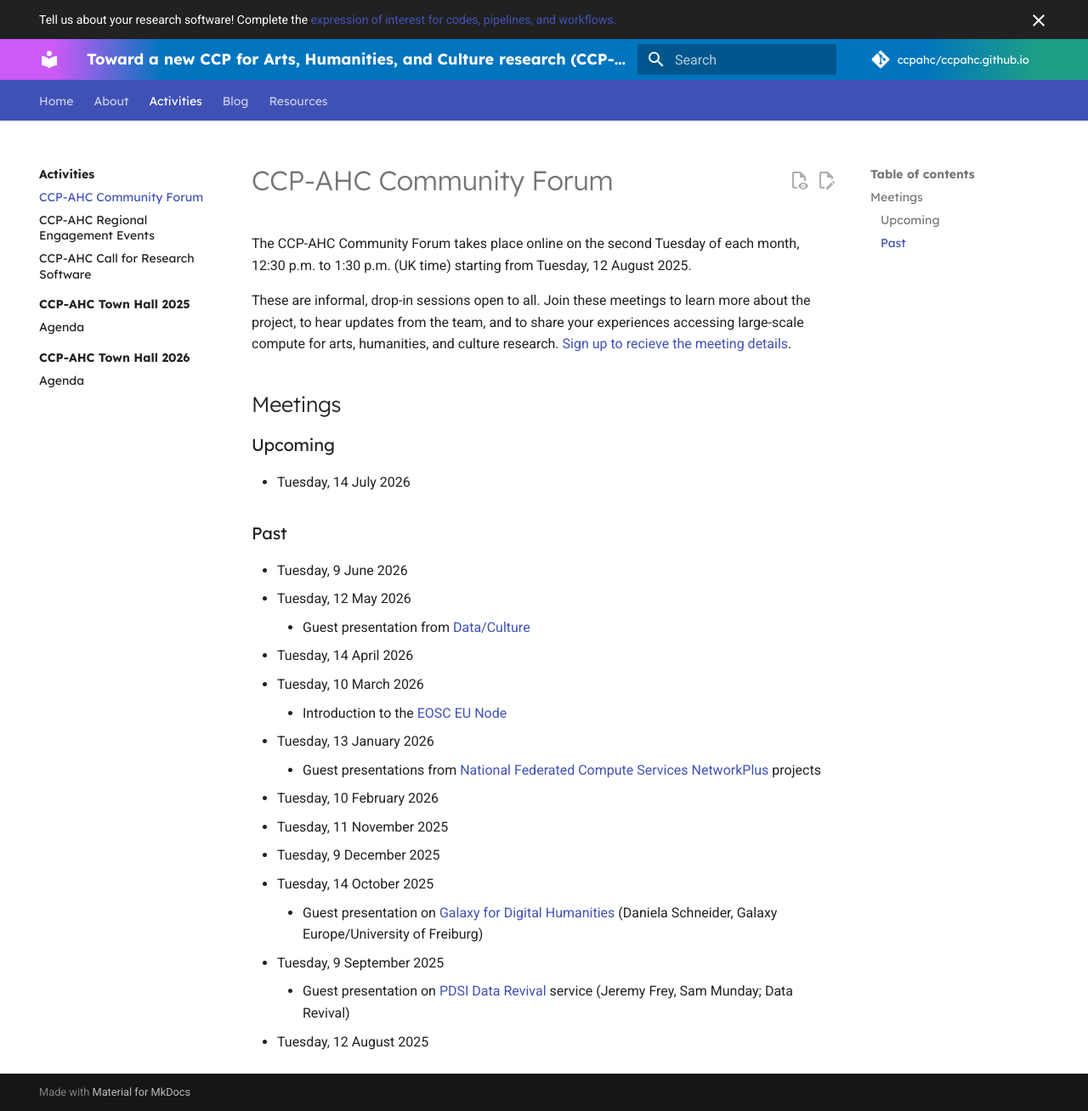
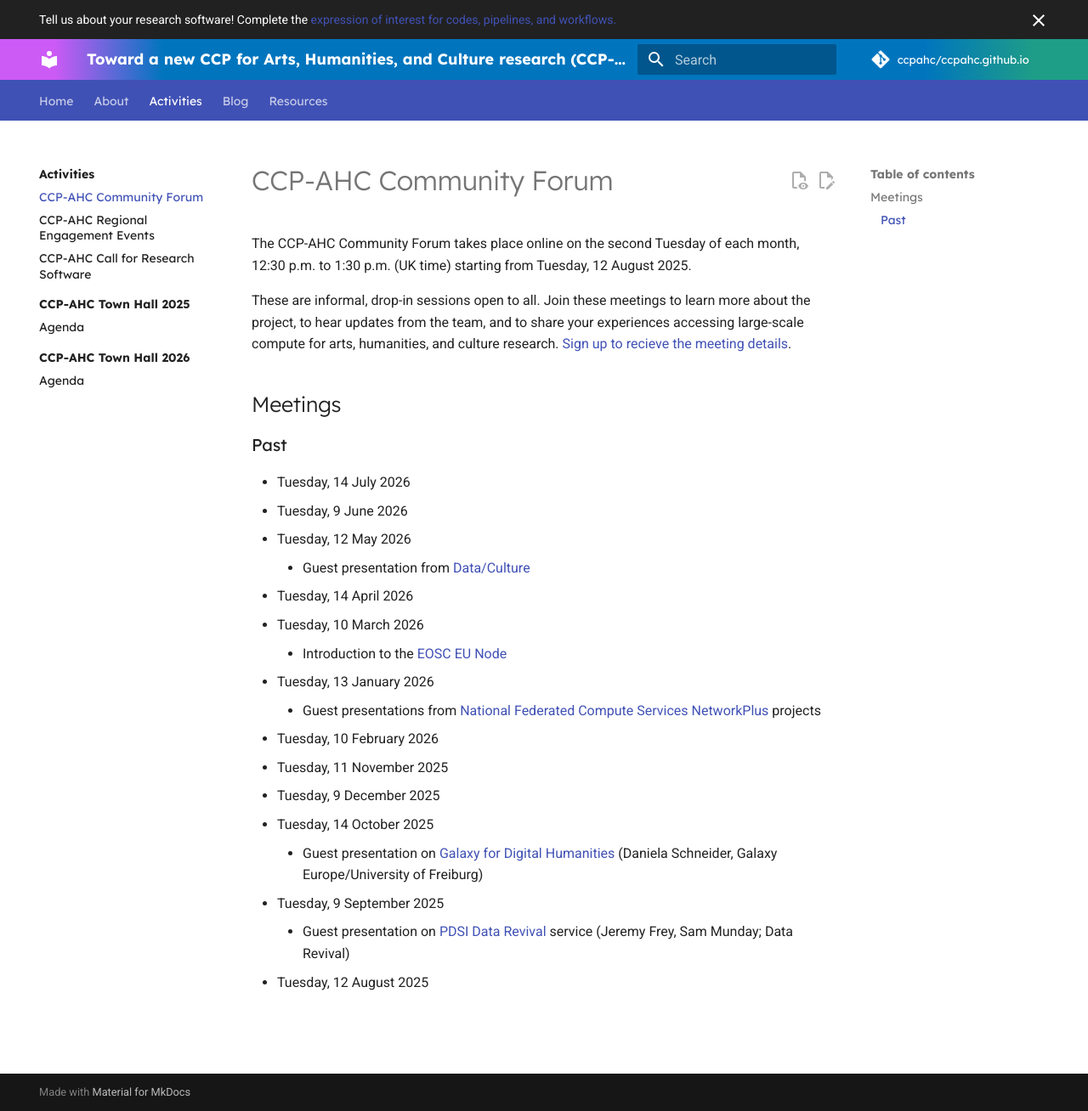
Before and after one commit to ccpahc/ccpahc.github.io, an MkDocs documentation site: the page built from docs/activities/community-forum.md, in a window 1280 px wide and 1308 px high. Shown: the whole window at 85% size. Built offline with MkDocs 1.6.1 and Material for MkDocs 9.7.7, drawn with Linux system fonts in a browser that asks for light colours; comment, search, counter and statistics services are not loaded.

Commit message:
Update community forum meetings section
Removed upcoming meeting section and retained past meeting details.

```diff
--- a/docs/activities/community-forum.md
+++ b/docs/activities/community-forum.md
@@ -4,12 +4,9 @@ These are informal, drop-in sessions open to all. Join these meetings to learn m
 
 ## Meetings
 
-### Upcoming
+### Past
 
 - Tuesday, 14 July 2026
-
-### Past
-
 - Tuesday, 9 June 2026
 - Tuesday, 12 May 2026
     - Guest presentation from [Data/Culture](https://gtr.ukri.org/projects?ref=AH%2FU000019%2F1)
```
